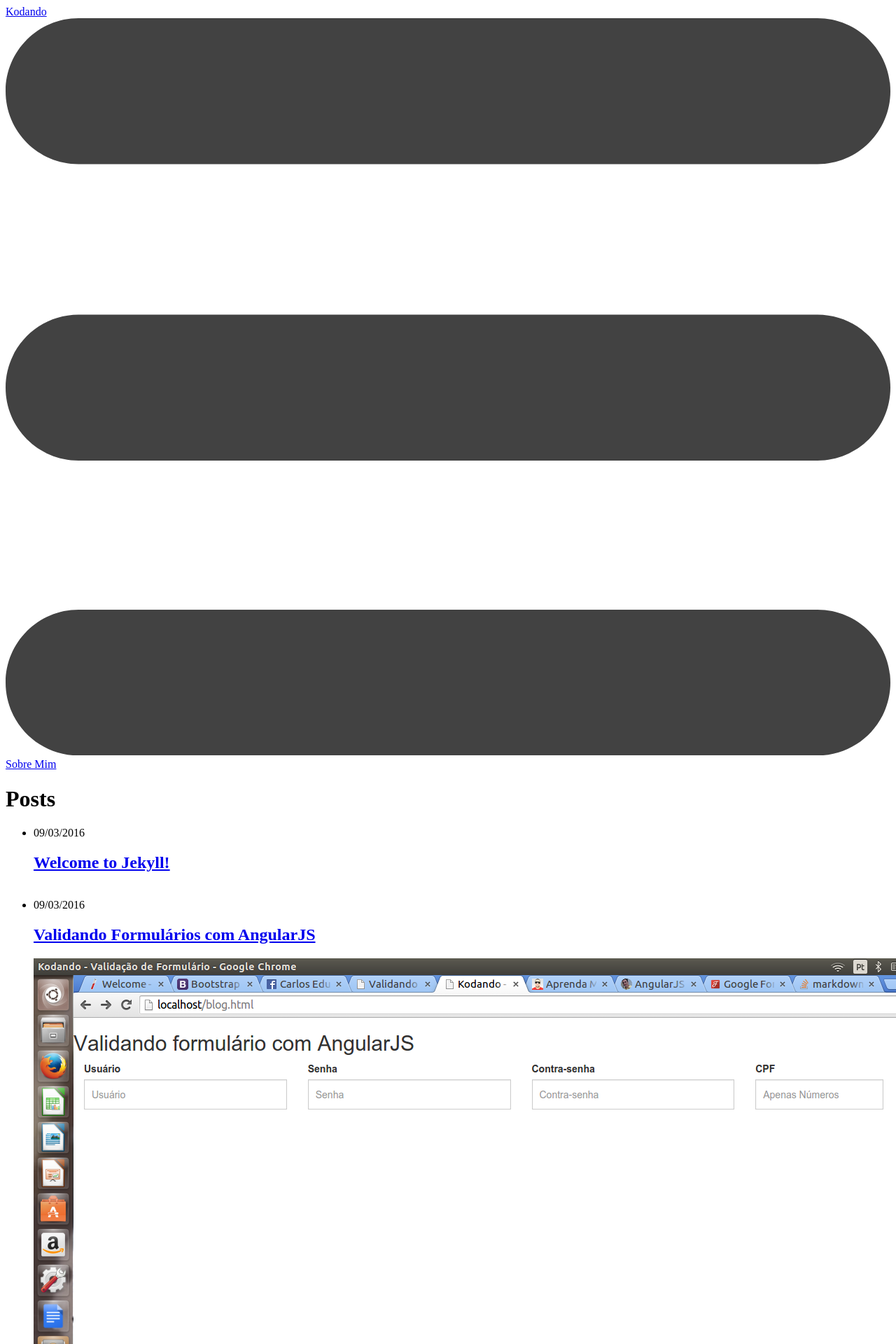
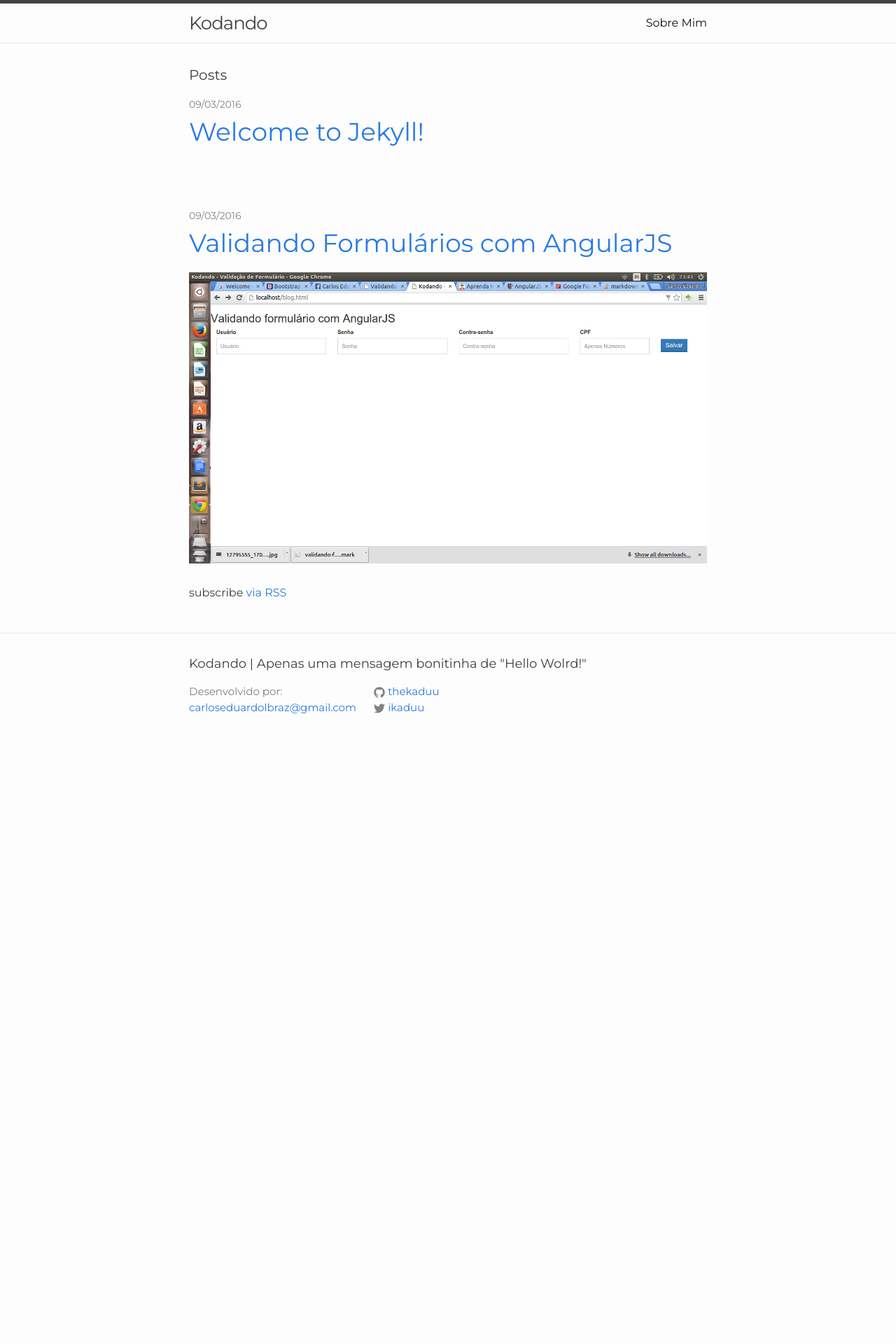
Before and after one commit to thekaduu/blog, a Jekyll site: the page built from index.html, in a window 1280 px wide. Shown: the top 1920 px of the page at 70% size. Built offline with Jekyll 4.4.1, drawn with Linux system fonts in a browser that asks for light colours; nearby versions of some CDN libraries; after the commit the page ends 1082 px from its top, so only the background shows below that.

Commit message:
Resolvendo problema de assets

```diff
--- a/_config.yml
+++ b/_config.yml
@@ -13,7 +13,7 @@
   Write an awesome description for your new site here. You can edit this
   line in _config.yml. It will appear in your document head meta (for
   Google search results) and in your feed.xml site description.
-baseurl: "/blog" # the subpath of your site, e.g. /blog
+baseurl: "/blog/" # the subpath of your site, e.g. /blog
 url: http://thekaduu.github.io/blog/" # the base hostname & protocol for your site
 twitter_username: ikaduu
 github_username:  thekaduu
```
